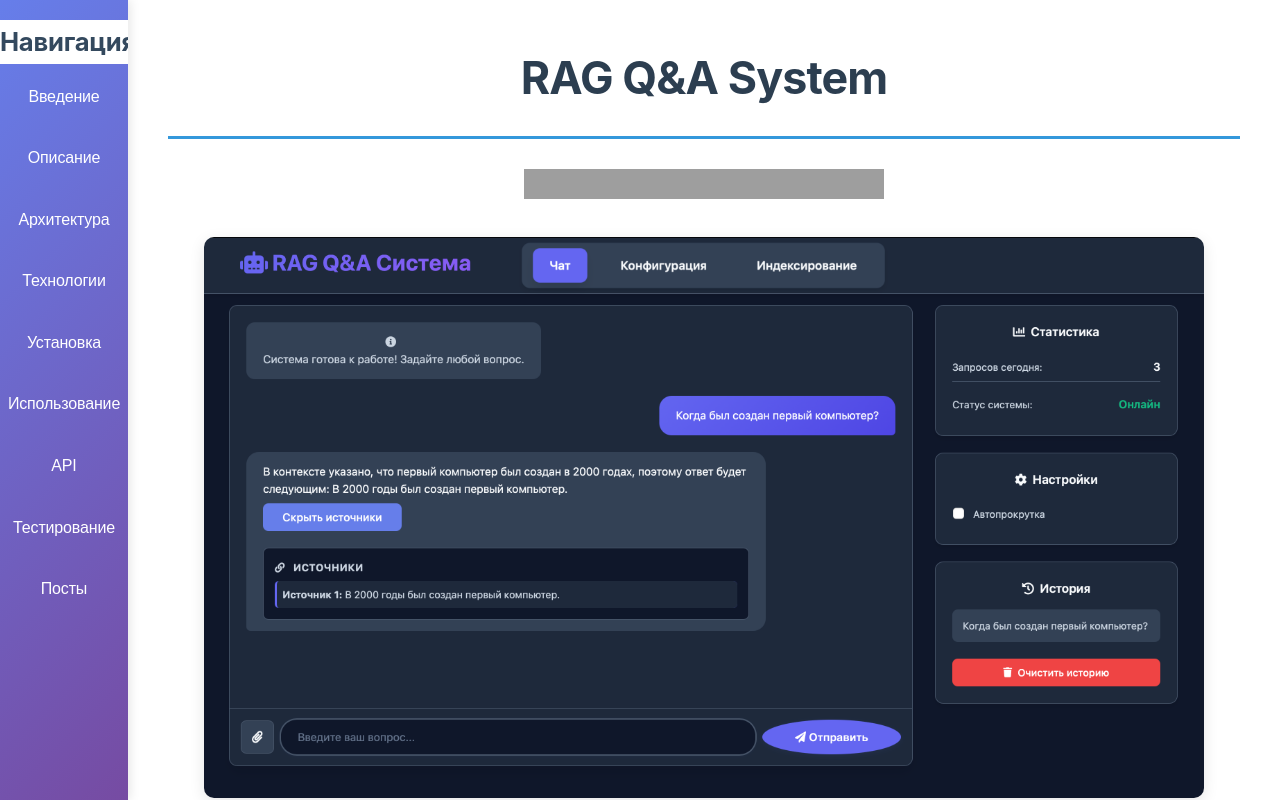
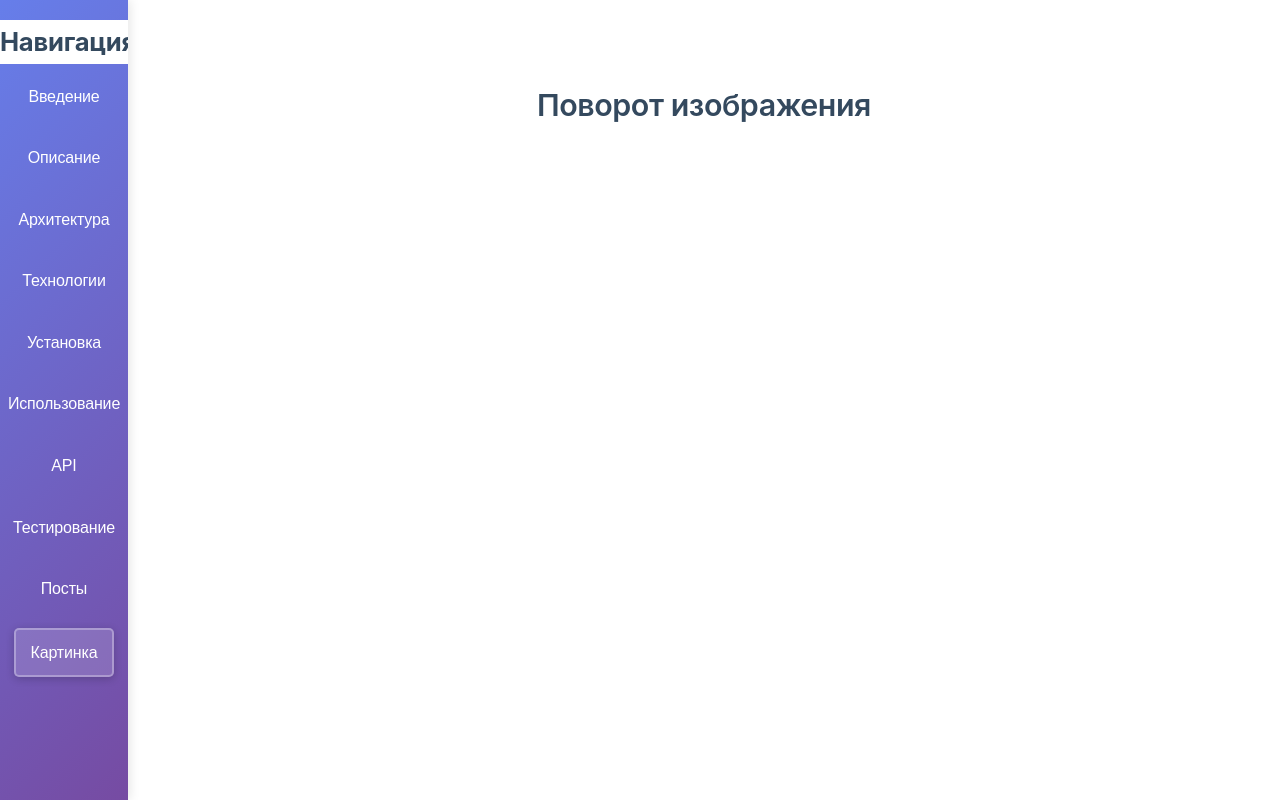
Before and after one commit to zolotykh907/RAG, a React (Create React App) app in the folder documentation/react-app/: page /flip in a window 1280 px wide. Shown: the top 800 px of the page. Built offline with nearby package versions, Linux system fonts and the light colour scheme; grey boxes are pictures that could not be loaded.

Commit message:
page for flip image

```diff
--- a/documentation/react-app/src/components/MainPanel.js
+++ b/documentation/react-app/src/components/MainPanel.js
@@ -7,7 +7,8 @@ import Installation from '../sections/Installation';
 import Usage from '../sections/Usage';
 import Api from '../sections/Api';
 import Testing from '../sections/Testing';
-import Posts from '../sections/Posts'
+import Posts from '../sections/Posts';
+import Flip from '../sections/Flip'
 
 const MainPanel = () => (
   <main className="main-content">
@@ -22,6 +23,7 @@ const MainPanel = () => (
       <Route path="/api" element={<Api />} />
       <Route path="/testing" element={<Testing />} />
       < Route path="/posts" element={<Posts />} />
+      < Route path="/flip" element={<Flip />} />
     </Routes>
   </main>
 );
--- a/documentation/react-app/src/components/Sidebar.js
+++ b/documentation/react-app/src/components/Sidebar.js
@@ -10,6 +10,7 @@ const pages = [
   { to: '/api', label: 'API' },
   { to: '/testing', label: 'Тестирование' },
   { to: '/posts', label: 'Посты'},
+  {to: '/flip', label: 'Картинка'}
 ];
 
 function Sidebar() {
--- /dev/null
+++ b/documentation/react-app/src/sections/Flip.js
@@ -0,0 +1,8 @@
+const Flip = () => (
+    <section id="flip" className="fade-in">
+        <h2>Поворот изображения</h2>
+
+
+    </section>)
+
+export default Flip
```
